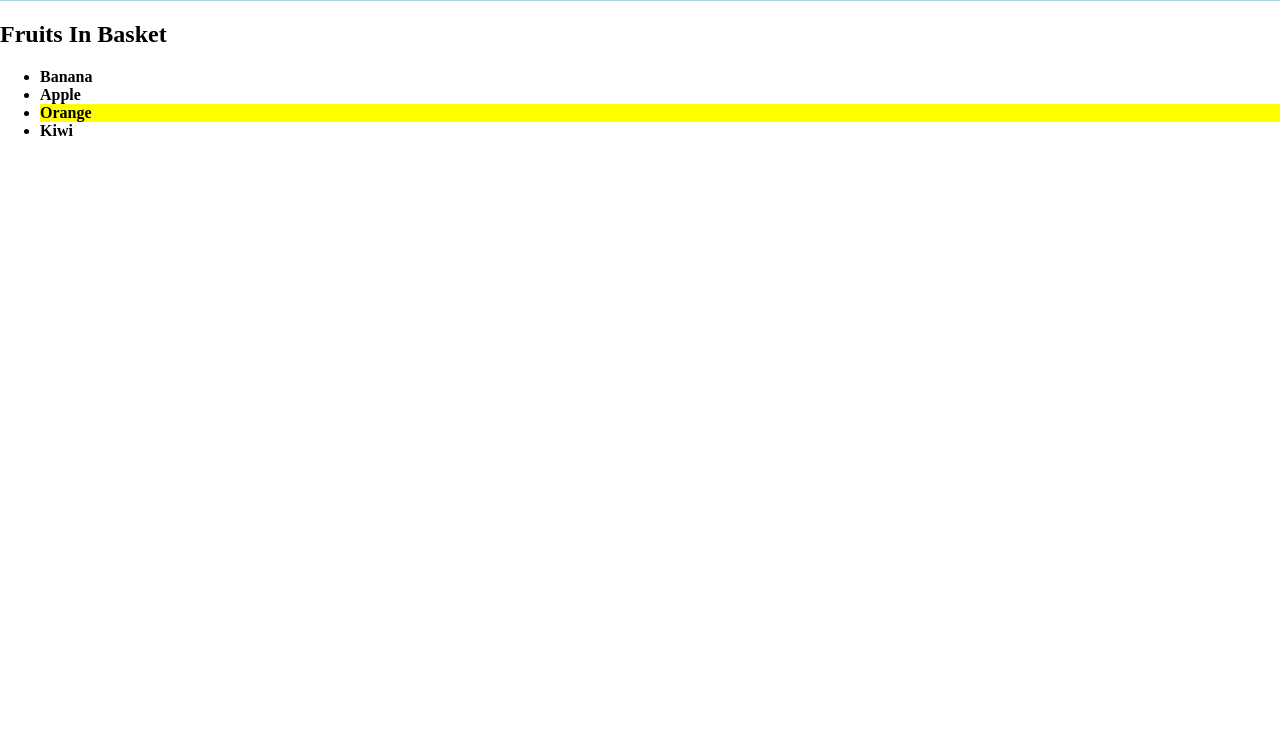
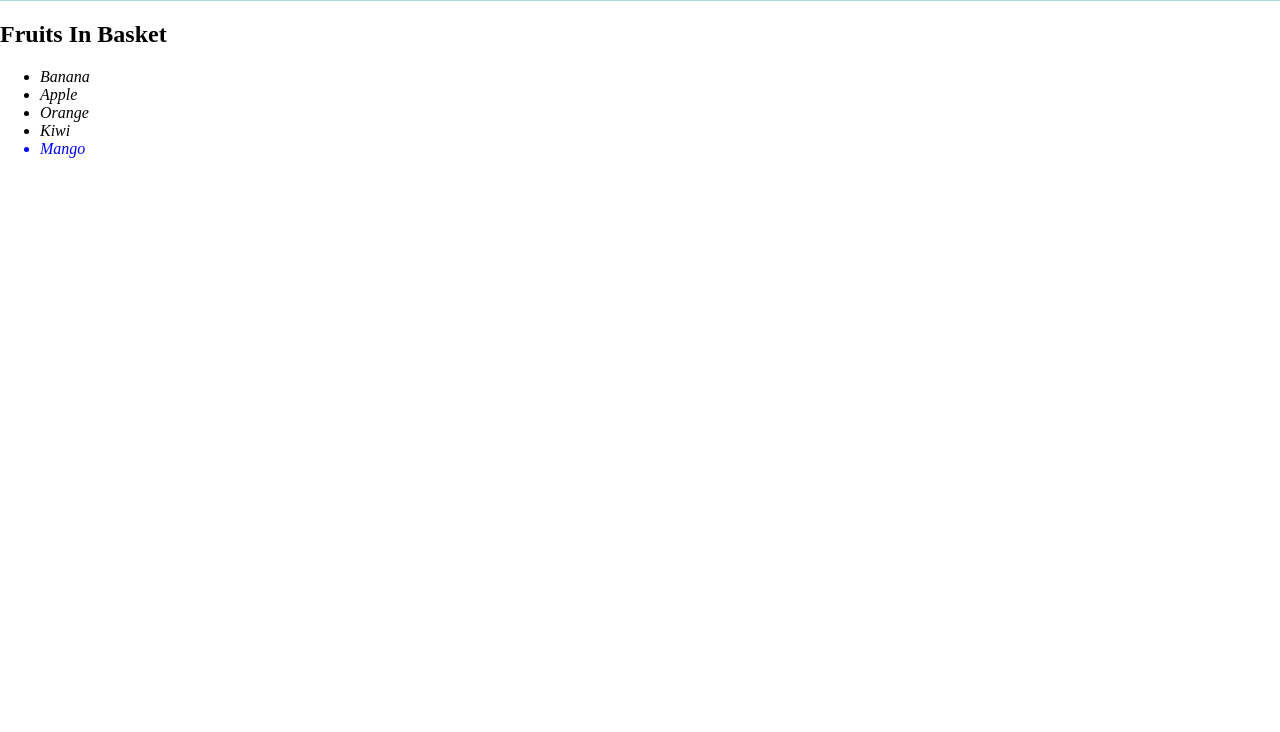
Before and after one commit to TechnicalChora/SharpTask, a plain HTML site: page Task_1.html in a window 1280 px wide. Shown: the part 68-800 px from the top of the page. Drawn offline with Linux system fonts and the light colour scheme.

Commit message:
Tash 5 Updated

```diff
--- a/Demo.js
+++ b/Demo.js
@@ -1,10 +1,7 @@
-const fruit = document.getElementsByClassName('fruit');
-fruit[2].style.backgroundColor='yellow';
-fruit[0].style.fontWeight='bold';
-fruit[1].style.fontWeight='bold';
-fruit[2].style.fontWeight='bold';
-fruit[3].style.fontWeight='bold';
-const basket_heading = document.getElementById('basket-heading');
-basket_heading.style.fontWeight='bold';
-const main_heading = document.getElementById('main-heading');
-main_heading.style.fontWeight='bold';
+const li = document.getElementsByTagName('li');
+li[4].style.color='blue';
+li[0].style.fontStyle='italic';
+li[1].style.fontStyle='italic';
+li[2].style.fontStyle='italic';
+li[3].style.fontStyle='italic';
+li[4].style.fontStyle='italic';
--- a/Task_1.html
+++ b/Task_1.html
@@ -17,6 +17,7 @@
         <li class="fruit">Apple</li>
         <li class="fruit">Orange</li>
         <li class="fruit">Kiwi</li>
+        <li>Mango</li>
       </ul>
     </div>
     <div id="thanks"></div>
```
